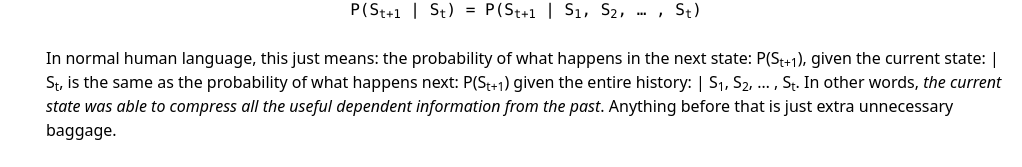
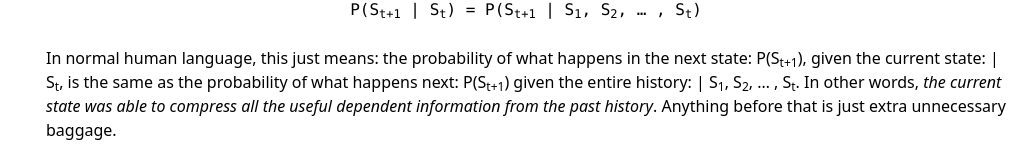
Before and after one commit to WilliamGiammona/learning-ai, a Next.js app: page /reinforcement-learning in a window 1280 px wide. Shown: the part 7453-7620 px from the top of the page, without its empty margins (258-1280 px from the left). Built offline with nearby package versions, Linux system fonts and the light colour scheme.

Commit message:
continuing Markov Decision Processes

```diff
--- a/app/reinforcement-learning/page.tsx
+++ b/app/reinforcement-learning/page.tsx
@@ -764,7 +764,7 @@ export default function ReinforcementLearningPage() {
               <sub>1</sub>, S<sub>2</sub>, … , S<sub>t</sub>. In other words,{" "}
               <em>
                 the current state was able to compress all the useful dependent
-                information from the past
+                information from the past history
               </em>
               . Anything before that is just extra unnecessary baggage.
             </p>
```
